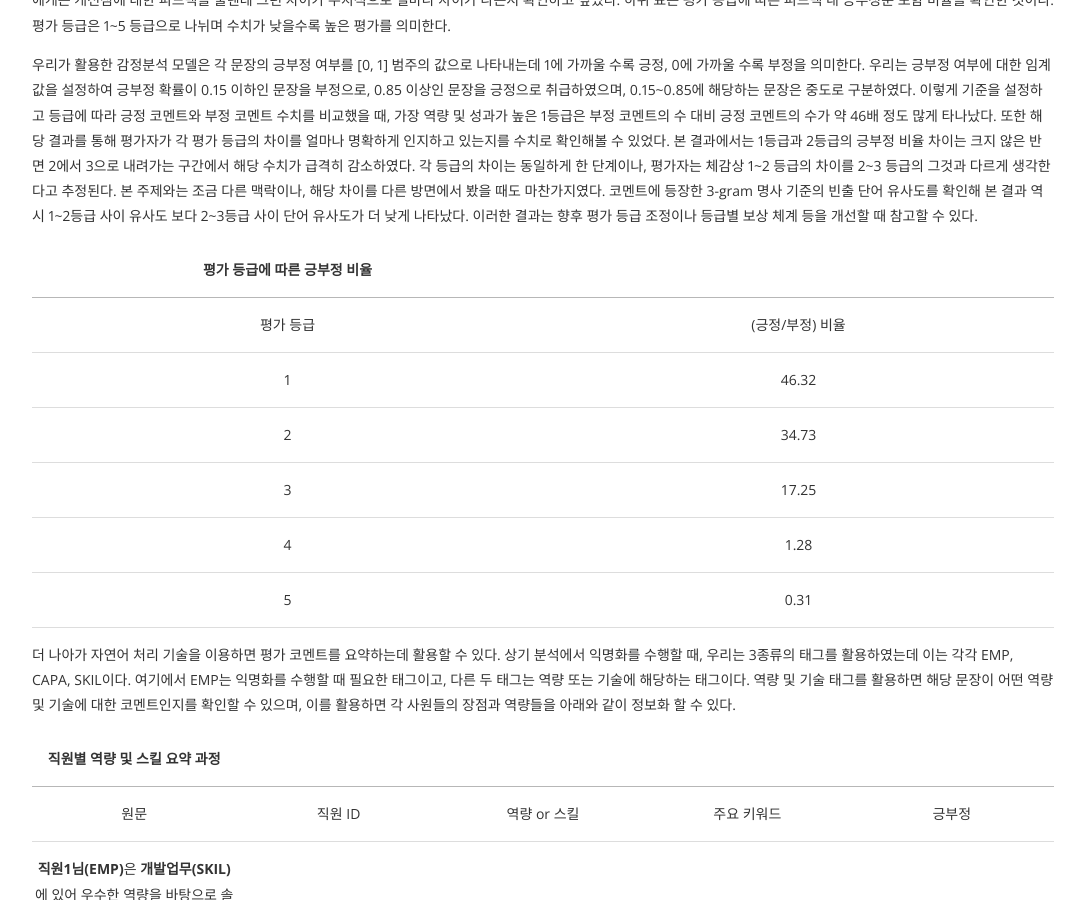
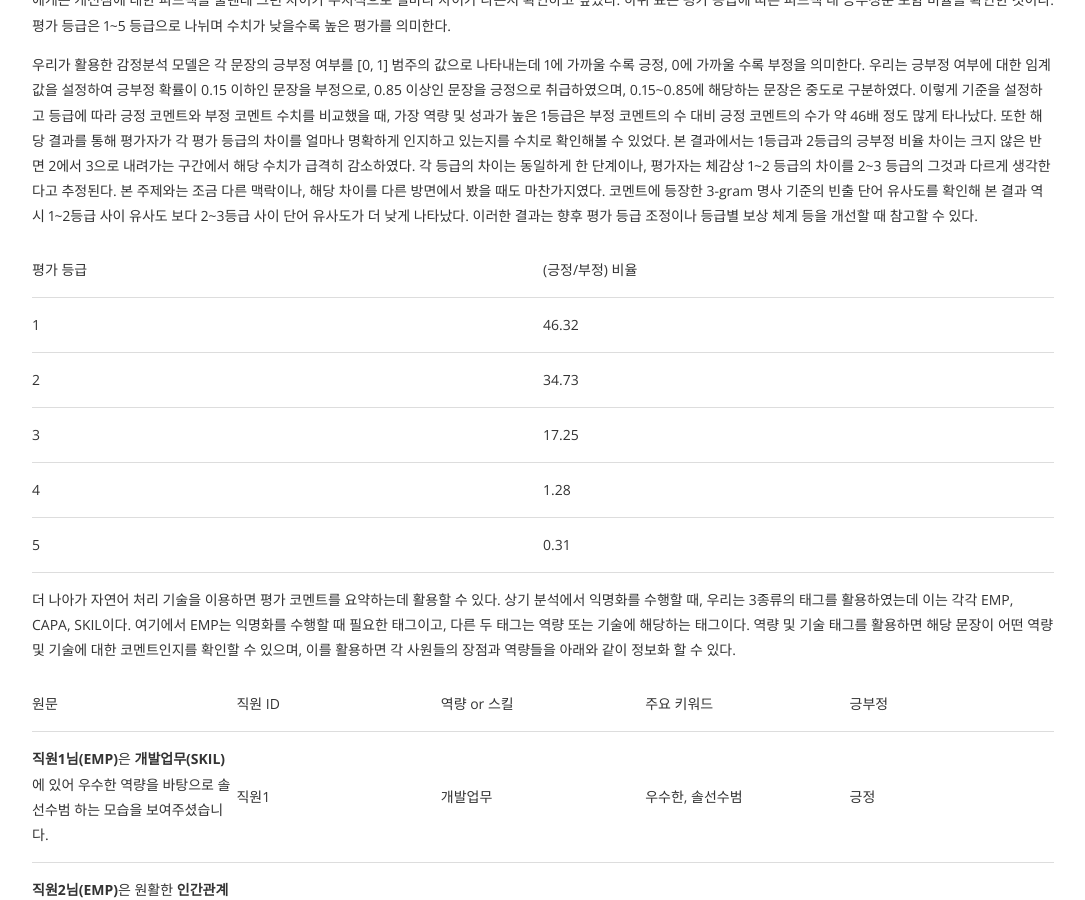
Before and after one commit to kurossncsoft/kurossncsoft.github.io, a Jekyll site: the page built from _posts/2021-09-13-NLP-and-HR-analytics.md, in a window 1280 px wide and 900 px high, scrolled down 7153 px. Shown: the whole window, without its empty margins (97-1182 px from the left). Built offline with Jekyll 4.4.1, drawn with Linux system fonts in a browser that asks for light colours; nearby versions of some CDN libraries; comment, search, counter and statistics services are not loaded.

Commit message:
Update 2021-09-13-NLP-and-HR-analytics.md

```diff
--- a/_posts/2021-09-13-NLP-and-HR-analytics.md
+++ b/_posts/2021-09-13-NLP-and-HR-analytics.md
@@ -224,7 +224,6 @@ cover: "/assets/nlp_free_image.jpg"
 
  우리가 활용한 감정분석 모델은 각 문장의 긍부정 여부를 [0, 1] 범주의 값으로 나타내는데 1에 가까울 수록 긍정, 0에 가까울 수록 부정을 의미한다. 우리는 긍부정 여부에 대한 임계값을 설정하여 긍부정 확률이 0.15 이하인 문장을 부정으로, 0.85 이상인 문장을 긍정으로 취급하였으며, 0.15~0.85에 해당하는 문장은 중도로 구분하였다. 이렇게 기준을 설정하고 등급에 따라 긍정 코멘트와 부정 코멘트 수치를 비교했을 때, 가장 역량 및 성과가 높은 1등급은 부정 코멘트의 수 대비 긍정 코멘트의 수가 약 46배 정도 많게 타나났다. 또한 해당 결과를 통해 평가자가 각 평가 등급의 차이를 얼마나 명확하게 인지하고 있는지를 수치로 확인해볼 수 있었다. 본 결과에서는 1등급과 2등급의 긍부정 비율 차이는 크지 않은 반면 2에서 3으로 내려가는 구간에서 해당 수치가 급격히 감소하였다. 각 등급의 차이는 동일하게 한 단계이나, 평가자는 체감상 1~2 등급의 차이를 2~3 등급의 그것과 다르게 생각한다고 추정된다. 본 주제와는 조금 다른 맥락이나, 해당 차이를 다른 방면에서 봤을 때도 마찬가지였다. 코멘트에 등장한 3-gram 명사 기준의 빈출 단어 유사도를 확인해 본 결과 역시 1~2등급 사이 유사도 보다 2~3등급 사이 단어 유사도가 더 낮게 나타났다. 이러한 결과는 향후 평가 등급 조정이나 등급별 보상 체계 등을 개선할 때 참고할 수 있다.
 
-| 평가 등급에 따른 긍부정 비율                   |
 | :----------------------------: | :--------------: |
 |           평가 등급            | (긍정/부정) 비율 |
 |               1                |      46.32       |
@@ -235,7 +234,6 @@ cover: "/assets/nlp_free_image.jpg"
 
  더 나아가 자연어 처리 기술을 이용하면 평가 코멘트를 요약하는데 활용할 수 있다. 상기 분석에서 익명화를 수행할 때, 우리는 3종류의 태그를 활용하였는데 이는 각각 EMP, CAPA, SKIL이다. 여기에서 EMP는 익명화를 수행할 때 필요한 태그이고, 다른 두 태그는 역량 또는 기술에 해당하는 태그이다. 역량 및 기술 태그를 활용하면 해당 문장이 어떤 역량 및 기술에 대한 코멘트인지를 확인할 수 있으며, 이를 활용하면 각 사원들의 장점과 역량들을 아래와 같이 정보화 할 수 있다.
 
-|               직원별 역량 및 스킬 요약 과정                |         |              |                  |        |
 | :----------------------------------------------------------: | :-----: | :----------: | :--------------: | :----: |
 |                             원문                             | 직원 ID | 역량 or 스킬 |   주요 키워드    | 긍부정 |
 | **직원1님(EMP)**은 **개발업무(SKIL)**에 있어 우수한 역량을 바탕으로 솔선수범 하는 모습을 보여주셨습니다. |  직원1  |   개발업무   | 우수한, 솔선수범 |  긍정  |
```
